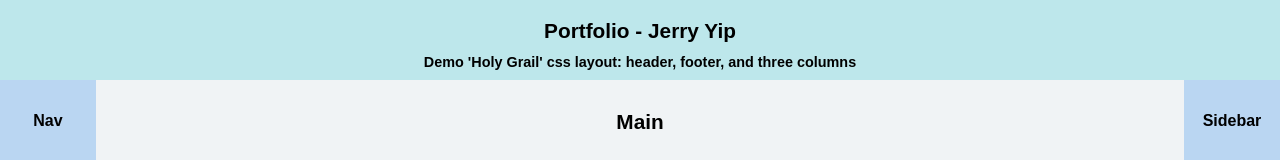
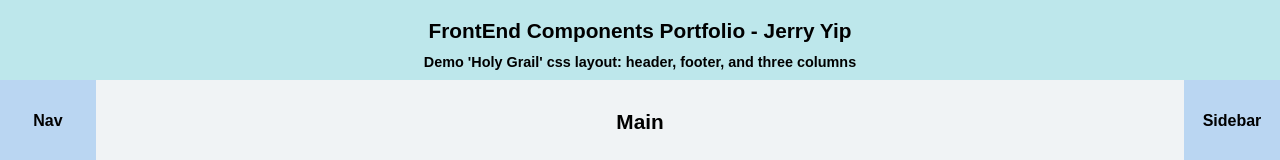
Before and after one commit to jerrycyip/jerrycyip.FE.components, a plain HTML site: page index.html in a window 1280 px wide. Shown: the top 160 px of the page. Drawn offline with Linux system fonts and the light colour scheme.

Commit message:
title description edits

```diff
--- a/index.html
+++ b/index.html
@@ -21,11 +21,11 @@
     <link rel="stylesheet" href="./accordion II/src/styles.css" />
     <link rel="stylesheet" href="./signup_form/src/styles.css" />
     <link rel="stylesheet" href="./contact_form/src/styles.css" />
-    <title>Jerry Yip Portfolio</title>
+    <title>Jerry Yip FrontEnd Components Portfolio</title>
   </head>
   <body>
     <header>
-      <h1>Portfolio - Jerry Yip</h1>
+      <h1>FrontEnd Components Portfolio - Jerry Yip</h1>
       <h4 class="heading-descriptor">Demo 'Holy Grail' css layout: header, footer, and three columns</h4>
     </header>
     <div class="columns">
```
